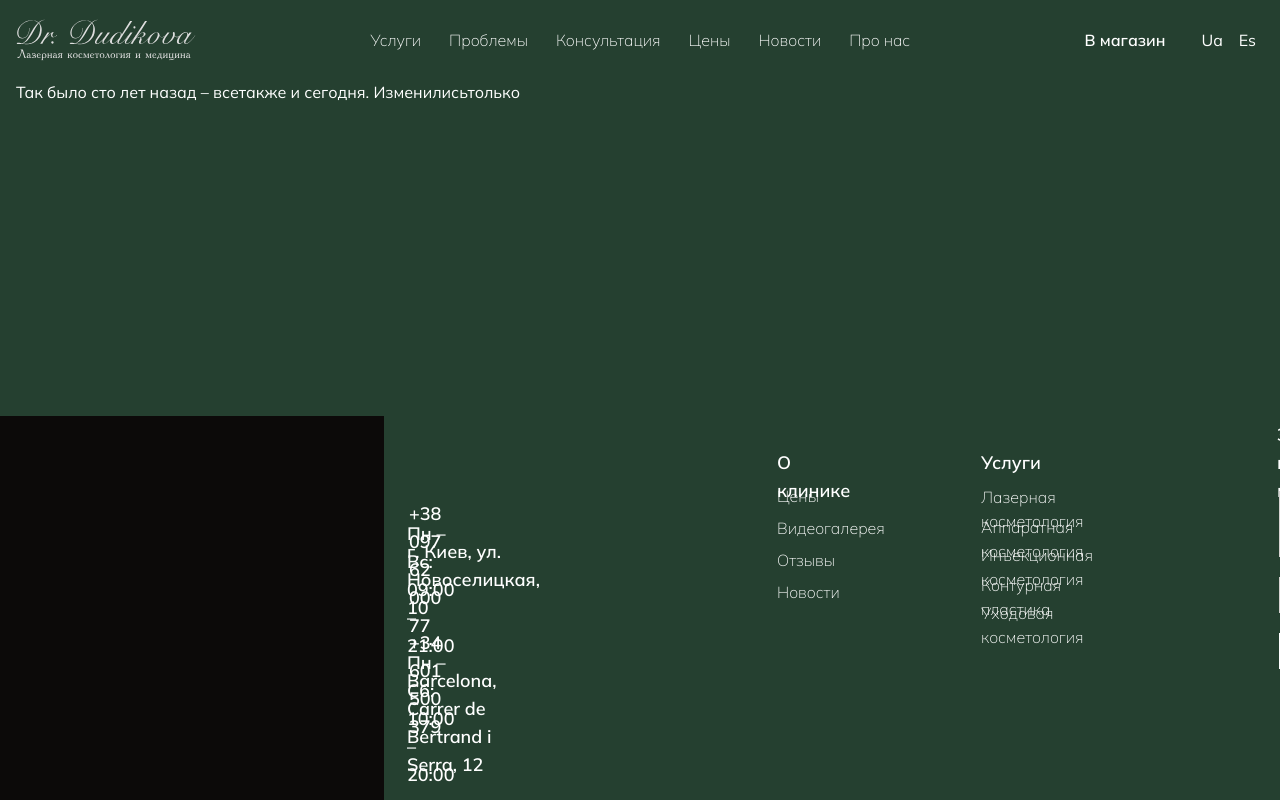
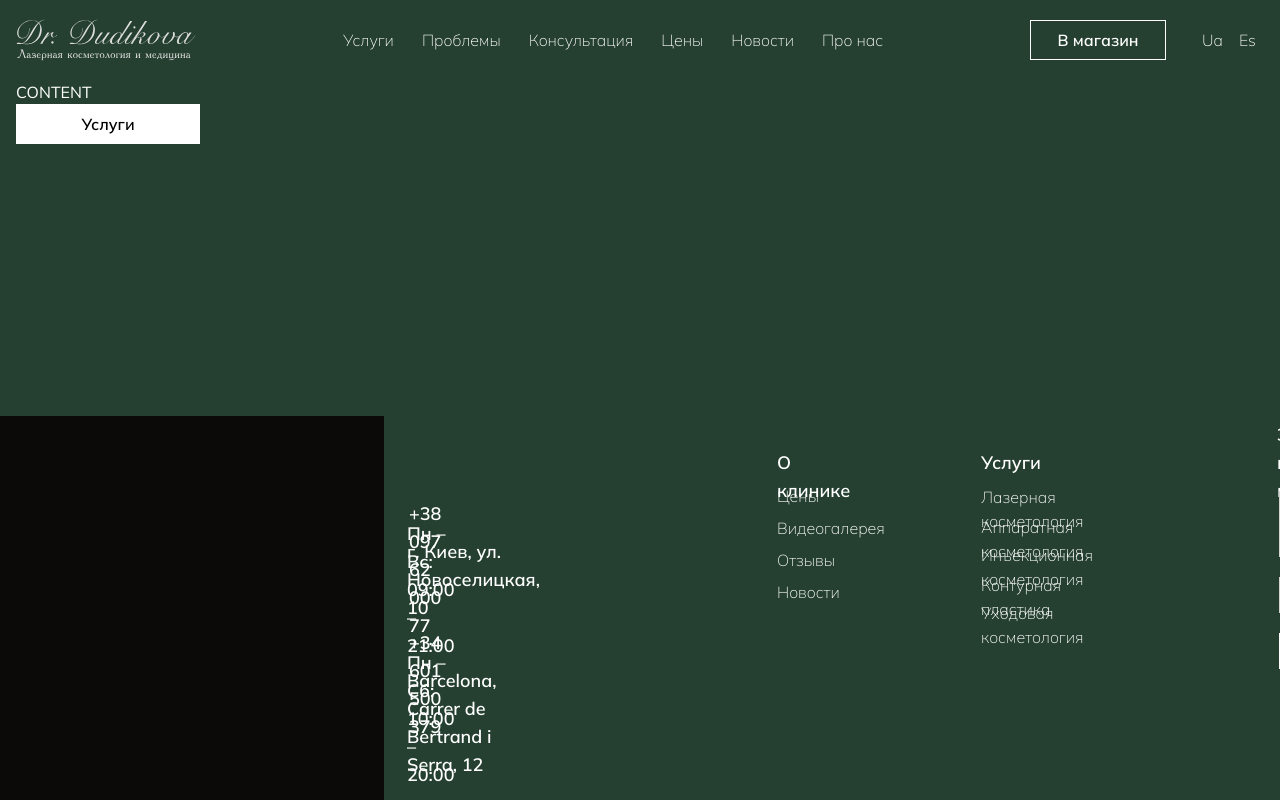
Before and after one commit to KirillUnited/beautymyway-app, a Next.js app: page / in a window 1280 px wide. Shown: the top 800 px of the page. Built offline with nearby package versions, Linux system fonts and the light colour scheme.

Commit message:
Add Button

```diff
--- a/package.json
+++ b/package.json
@@ -9,12 +9,14 @@
     "lint": "next lint"
   },
   "dependencies": {
+    "classnames": "^2.3.2",
     "next": "13.5.6",
     "react": "^18",
     "react-dom": "^18",
     "sass": "^1.69.4"
   },
   "devDependencies": {
+    "@types/classnames": "^2.3.1",
     "@types/node": "^20",
     "@types/react": "^18",
     "@types/react-dom": "^18",
--- a/src/app/page.tsx
+++ b/src/app/page.tsx
@@ -1,9 +1,11 @@
+import Button from '@/components/Button/Button'
 import Image from 'next/image'
 
 export default function Home() {
 	return (
 		<section className={`container`}>
-			<h1>Так было сто лет назад – всетакже и сегодня. Изменилисьтолько </h1>
+			<h1>CONTENT</h1>
+			<Button variant='primary' className='min-w-[11.5rem]'>Услуги</Button>
 		</section>
 	)
 }
--- /dev/null
+++ b/src/components/Button/Button.module.scss
@@ -0,0 +1,11 @@
+.btn {
+    @apply inline-flex items-center justify-center font-semibold min-h-[2.5rem] px-3 cursor-pointer transition-all;
+}
+
+.primary {
+    @apply text-primaryInvert bg-primary border border-primary;
+}
+
+.transparent {
+    @apply text-primary bg-transparent border border-primary hover:text-primaryInvert hover:bg-primary;
+}
--- /dev/null
+++ b/src/components/Button/Button.props.ts
@@ -0,0 +1,4 @@
+export interface ButtonProps extends React.DetailedHTMLProps<React.ButtonHTMLAttributes<HTMLButtonElement>, HTMLButtonElement> {
+    children: React.ReactNode,
+    variant: 'primary' | 'transparent'
+}
--- /dev/null
+++ b/src/components/Button/Button.tsx
@@ -0,0 +1,20 @@
+import React from 'react';
+import styles from './Button.module.scss';
+import { ButtonProps } from './Button.props';
+import cn from 'classnames';
+
+export default function Button({ variant, children, className, ...props }: ButtonProps): React.JSX.Element {
+    return (
+        <button type='button' className={cn(styles.btn,
+            className,
+            {
+                [styles.primary]: variant === 'primary',
+                [styles.transparent]: variant === 'transparent'
+            }
+        )}
+        {...props}
+        >
+            {children}
+        </button>
+    )
+}
--- a/src/components/Header/Header.module.scss
+++ b/src/components/Header/Header.module.scss
@@ -1,3 +1,7 @@
-.header {
+.root {
     @apply sticky top-0 left-0 z-50 w-full;
 }
+
+.button {
+    @apply min-w-[8.5rem];
+}
--- a/src/components/Header/Header.tsx
+++ b/src/components/Header/Header.tsx
@@ -2,10 +2,11 @@ import Image from 'next/image'
 import Link from 'next/link'
 import React from 'react'
 import styles from './Header.module.scss';
+import Button from '@/components/Button/Button';
 
 export default function Header() {
     return (
-        <header className={styles.header}>
+        <header className={styles.root}>
             <div className="min-h-[5rem] container flex justify-between items-center">
                 <div className={`logo`}>
                     <Image
@@ -37,9 +38,8 @@ export default function Header() {
                     </li>
                 </ul>
                 <div className="flex flex-wrap gap-7">
-                    {/* TODO: Button component */}
-                    <button className='font-bold'>В магазин</button>
-                    <div className="flex items-center">
+                    <Button variant='transparent' className={styles.button}>В магазин</Button>
+                    <div className="flex items-center font-light">
                         <button className={`px-2`}>Ua</button>
                         <button className={`px-2`}>Es</button>
                     </div>
```
Also changed, not shown: 1 other file (tests, documents, lock files or other folders).
